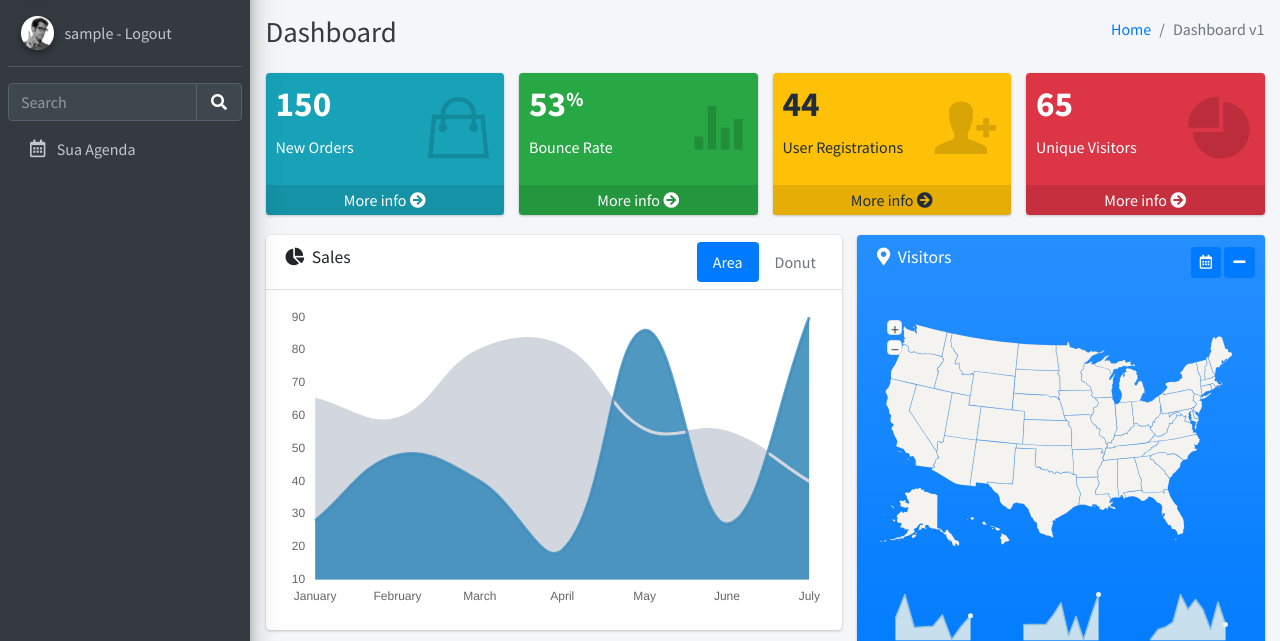
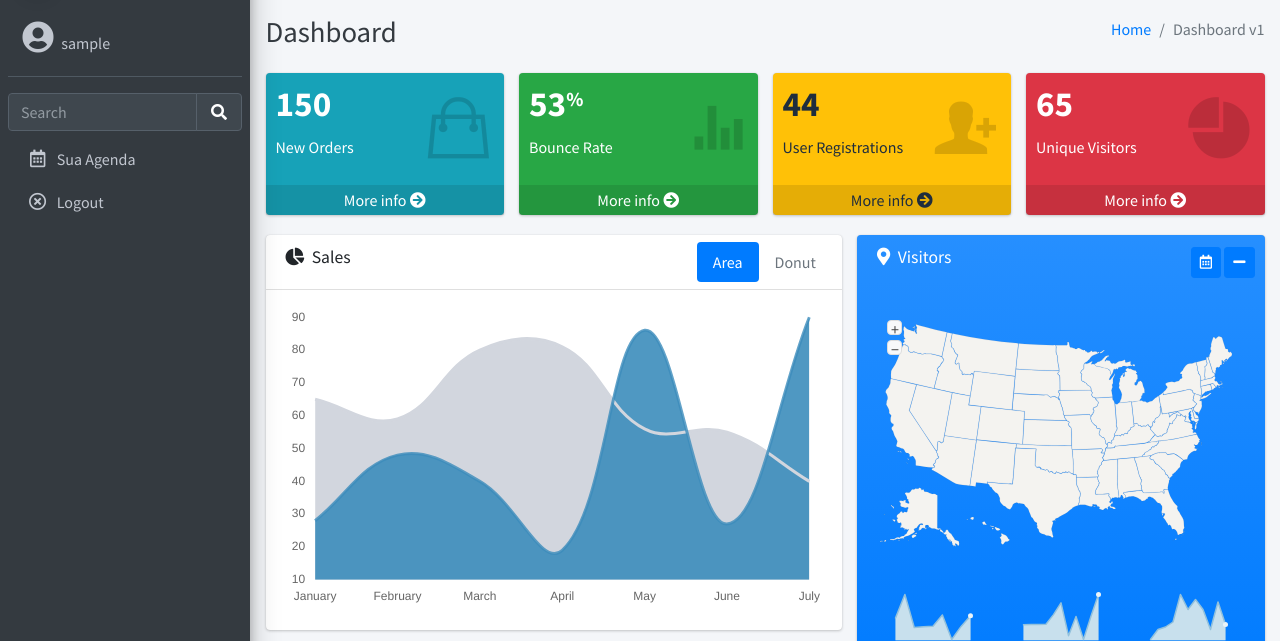
Before and after one commit to RCristiano/agente-agenda, a Flask app: page /index in a window 1280 px wide. Shown: the part 57-698 px from the top of the page. Run offline with Flask 2, Linux system fonts and the light colour scheme; the visitor is signed in with stand-in values (Sample User, id 1); data comes from the database, SQL or seed files in the repository; style sheets or scripts are compiled from the project's sources; some libraries are stand-ins or nearby versions.

Commit message:
Improves sidebar

```diff
--- a/apps/templates/includes/sidebar.html
+++ b/apps/templates/includes/sidebar.html
@@ -3,19 +3,18 @@
   <!-- Brand Logo -->
   <a href="/" class="brand-link">
     <img src="/static/assets/img/AdminLTELogo.png" alt="AdminLTE Logo" class="brand-image img-circle elevation-3" style="opacity: .8">
-      <span class="brand-text font-weight-light">AGENTE<b>AGENDA</b></span>
+    <span class="brand-text font-weight-light">AGENTE<b>AGENDA</b>
+    </span>
   </a>
 
   <!-- Sidebar -->
   <div class="sidebar">
     <!-- Sidebar user panel (optional) -->
     <div class="user-panel mt-3 pb-3 mb-3 d-flex">
-        <div class="image">
-          <img src="/static/assets/img/user2-160x160.jpg" class="img-circle elevation-2" alt="User Image">
-        </div>
       <div class="info">
-          <a href="{{ url_for('authentication_blueprint.logout') }}" class="d-block">
-            {{ current_user.username }} - Logout
+        <a href="#perfil" class="d-block">
+          <i class="fas fa-user-circle fa-fw fa-2x"></i>
+          {{ current_user.username }}
         </a>
       </div>
     </div>
@@ -35,13 +34,30 @@
     <!-- Sidebar Menu -->
     <nav class="mt-2">
       <ul class="nav nav-pills nav-sidebar flex-column" data-widget="treeview" role="menu" data-accordion="false">
-          <!-- Add icons to the links using the .nav-icon class
-               with font-awesome or any other icon font library --></li>
+        <!-- Add icons to the links using the .nav-icon class with font-awesome or any other icon font library -->
         <li class="nav-item">
           <a href="/calendar.html" class="nav-link">
             <i class="nav-icon far fa-calendar-alt"></i>
             <p>
               Sua Agenda
+            </p>
+          </a>
+        </li>
+        {% if current_user.prestador %}
+          <li class="nav-item">
+            <a href="#services" class="nav-link">
+              <i class="nav-icon far fa-handshake"></i>
+              <p>
+                Oferecer serviço
+              </p>
+            </a>
+          </li>
+        {% endif %}
+        <li class="nav-item">
+          <a href="{{ url_for('authentication_blueprint.logout') }}" class="nav-link">
+            <i class="nav-icon far fa-times-circle"></i>
+            <p>
+              Logout
             </p>
           </a>
         </li>
```
Lines whose indentation alone changed are shown as unchanged.
